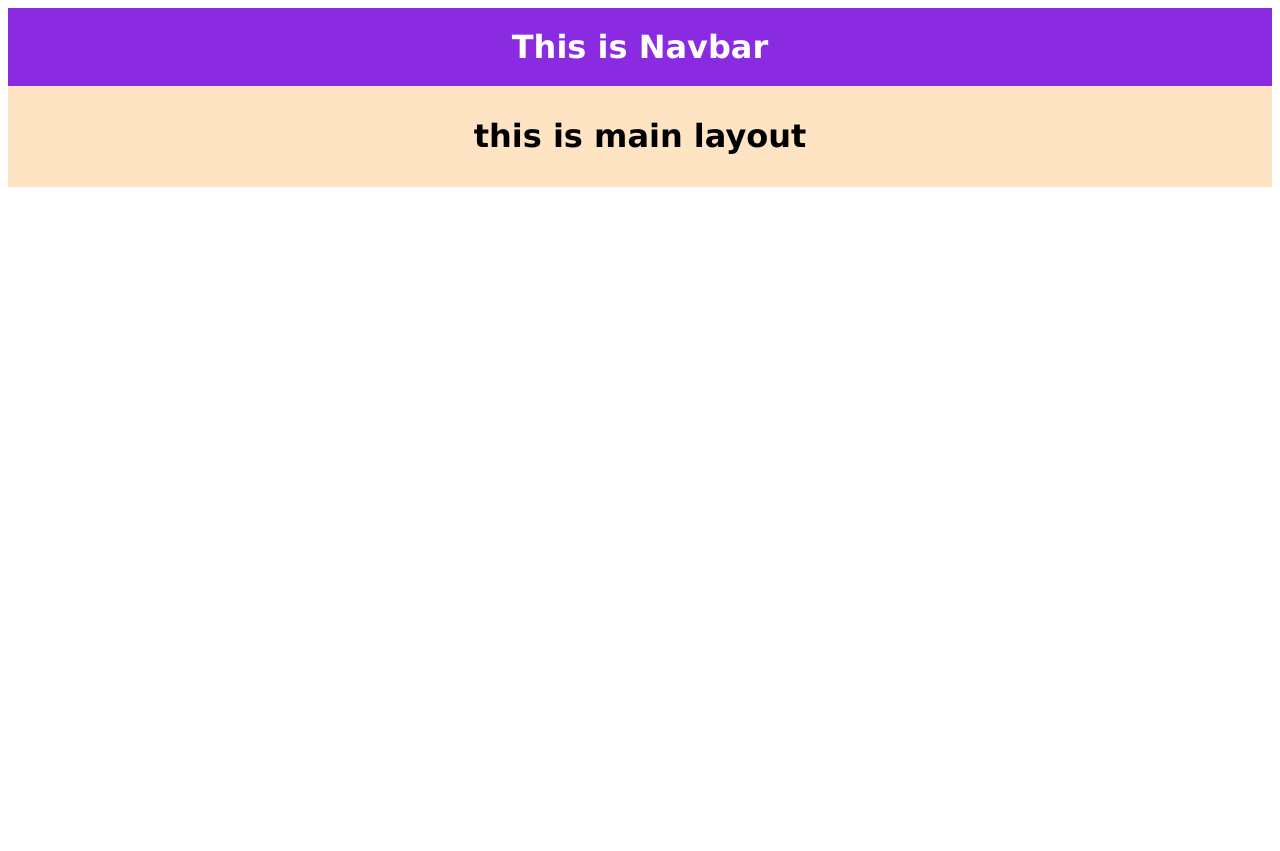
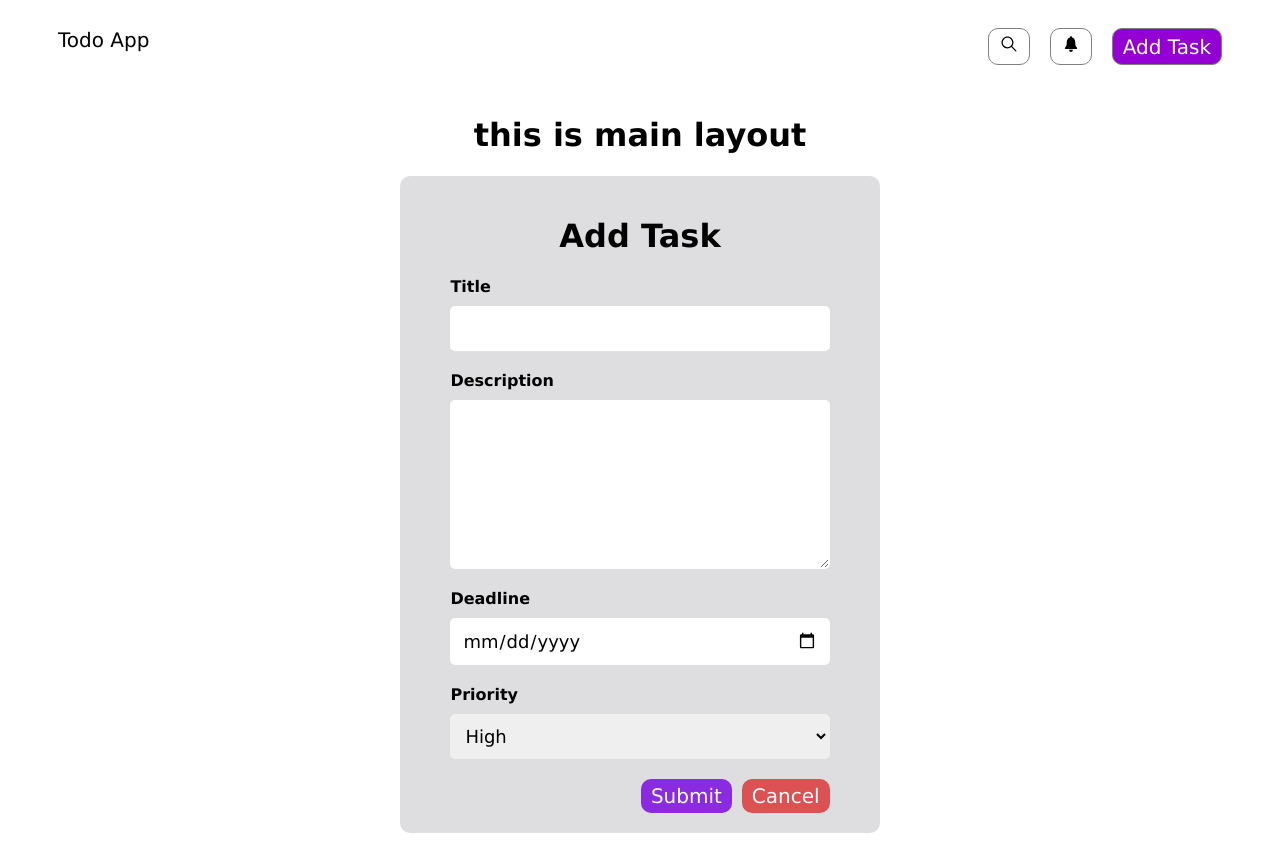
Before and after one commit to YusufHasan94/todo-list-app, a React (Vite) app: page / in a window 1280 px wide. Before the commit the page ends 800 px from the top, so only its background shows below. Built offline with nearby package versions, Linux system fonts and the light colour scheme.

Commit message:
adding add task form

```diff
--- a/package.json
+++ b/package.json
@@ -14,6 +14,7 @@
     "match-sorter": "^6.3.4",
     "react": "^18.2.0",
     "react-dom": "^18.2.0",
+    "react-icons": "^5.0.1",
     "react-router-dom": "^6.22.0",
     "sort-by": "^1.2.0"
   },
--- a/src/App.css
+++ b/src/App.css
@@ -8,15 +8,35 @@
 }
 
 .navContainer {
-  background-color: blueviolet;
+  padding: 20px 50px;
+  display: flex;
+  justify-content: space-between;
+}
+
+.logoContainer {
+  font-size: 20px;
+}
+
+.navItemsContainer {
+  display: flex;
+  gap: 20px;
+}
+
+.searchBtn,
+.notificationBtn,
+.addTaskBtn {
+  font-size: 20px;
+  background-color: transparent;
+  border: 1px solid gray;
+  border-radius: 10px;
+  padding: 5px 10px;
+}
+
+.addTaskBtn {
+  background: darkviolet;
   color: white;
-  padding: 20px 0;
-}
-.navContainer > h1 {
-  margin: 0;
 }
 
 .mainLayoutContainer {
-  background-color: bisque;
   padding: 10px 0;
 }
--- /dev/null
+++ b/src/Components/AddTaskModal/AddTaskModal.css
@@ -0,0 +1,67 @@
+.modalContainer {
+  width: 100%;
+  display: flex;
+  justify-content: center;
+  align-items: center;
+}
+
+.assignTaskModal {
+  background-color: rgb(222, 222, 224);
+  width: 30%;
+  padding: 20px 50px;
+  border-radius: 10px;
+}
+
+.modalCloseBtn {
+  font-size: 32px;
+  background-color: transparent;
+  border: none;
+  display: flex;
+}
+
+.titleContainer,
+.descriptionContainer,
+.deadlineContainer,
+.priorityContainer {
+  margin: 20px 0;
+  display: flex;
+  flex-direction: column;
+  gap: 10px;
+  text-align: left;
+}
+
+.assignTaskModal div label {
+  font: 22px;
+  font-weight: 600;
+}
+
+.assignTaskModal div input,
+textarea,
+select {
+  padding: 10px;
+  border-radius: 5px;
+  border-color: transparent;
+  font-size: 18px;
+}
+
+.formBtnContainer {
+  display: flex;
+  justify-content: flex-end;
+  gap: 10px;
+}
+
+.formBtnContainer button {
+  color: white;
+  font-size: 20px;
+  padding: 5px 10px;
+  border: none;
+  border-radius: 10px;
+}
+
+.submitBtn {
+  background-color: blueviolet;
+}
+
+.cancelBtn {
+  background-color: #dc5151;
+}
--- /dev/null
+++ b/src/Components/AddTaskModal/AddTaskModal.jsx
@@ -0,0 +1,52 @@
+import React from "react";
+import "./AddTaskModal.css";
+import { IoMdCloseCircleOutline } from "react-icons/io";
+const AddTaskModal = ({ isOpen, closeModal }) => {
+  const handleSubmit = (event) => {
+    event.preventDefault();
+    const title = event.target.title.value;
+    const description = event.target.description.value;
+    const deadline = event.target.deadline.value;
+    const priority = event.target.priority.value;
+    const values = {
+      title,
+      description,
+      deadline,
+      priority,
+    };
+    console.log(values);
+  };
+  return (
+    <div className="modalContainer">
+      <form className="assignTaskModal" onSubmit={handleSubmit}>
+        <h1>Add Task</h1>
+        <div className="titleContainer">
+          <label htmlFor="title">Title</label>
+          <input type="text" name="title" id="" />
+        </div>
+        <div className="descriptionContainer">
+          <label htmlFor="description">Description</label>
+          <textarea name="description" id="" rows="7"></textarea>
+        </div>
+        <div className="deadlineContainer">
+          <label htmlFor="deadline">Deadline</label>
+          <input type="date" name="deadline" id="" />
+        </div>
+        <div className="priorityContainer">
+          <label htmlFor="priority">Priority</label>
+          <select name="priority" id="">
+            <option value="high">High</option>
+            <option value="medium">Medium</option>
+            <option value="low">Low</option>
+          </select>
+        </div>
+        <div className="formBtnContainer">
+          <button className="submitBtn">Submit</button>
+          <button className="cancelBtn">Cancel</button>
+        </div>
+      </form>
+    </div>
+  );
+};
+
+export default AddTaskModal;
--- a/src/Components/MainLayout/MainLayout.jsx
+++ b/src/Components/MainLayout/MainLayout.jsx
@@ -1,9 +1,11 @@
 import React from "react";
+import AddTaskModal from "../AddTaskModal/AddTaskModal";
 
 const MainLayout = () => {
   return (
     <div className="mainLayoutContainer">
       <h1>this is main layout</h1>
+      <AddTaskModal />
     </div>
   );
 };
--- a/src/Components/Navbar/Navbar.jsx
+++ b/src/Components/Navbar/Navbar.jsx
@@ -1,9 +1,31 @@
-import React from "react";
+import React, { useState } from "react";
+import { IoIosNotifications, IoIosSearch } from "react-icons/io";
+import AddTaskModal from "../AddTaskModal/AddTaskModal";
 
 const Navbar = () => {
+  const [isOpen, setIsOpen] = useState(false);
+
+  const closeModal = () => {
+    setIsOpen(false);
+  };
+  const openModal = () => {
+    setIsOpen(true);
+  };
+
   return (
     <div className="navContainer">
-      <h1>This is Navbar</h1>
+      <div className="logoContainer">Todo App</div>
+      <div className="navItemsContainer">
+        <button className="searchBtn">
+          <IoIosSearch />
+        </button>
+        <button className="notificationBtn" onClick={openModal}>
+          <IoIosNotifications />
+        </button>
+        <button className="addTaskBtn" onClick={openModal}>
+          Add Task
+        </button>
+      </div>
     </div>
   );
 };
```
Also changed, not shown: 1 other file (tests, documents, lock files or other folders).
